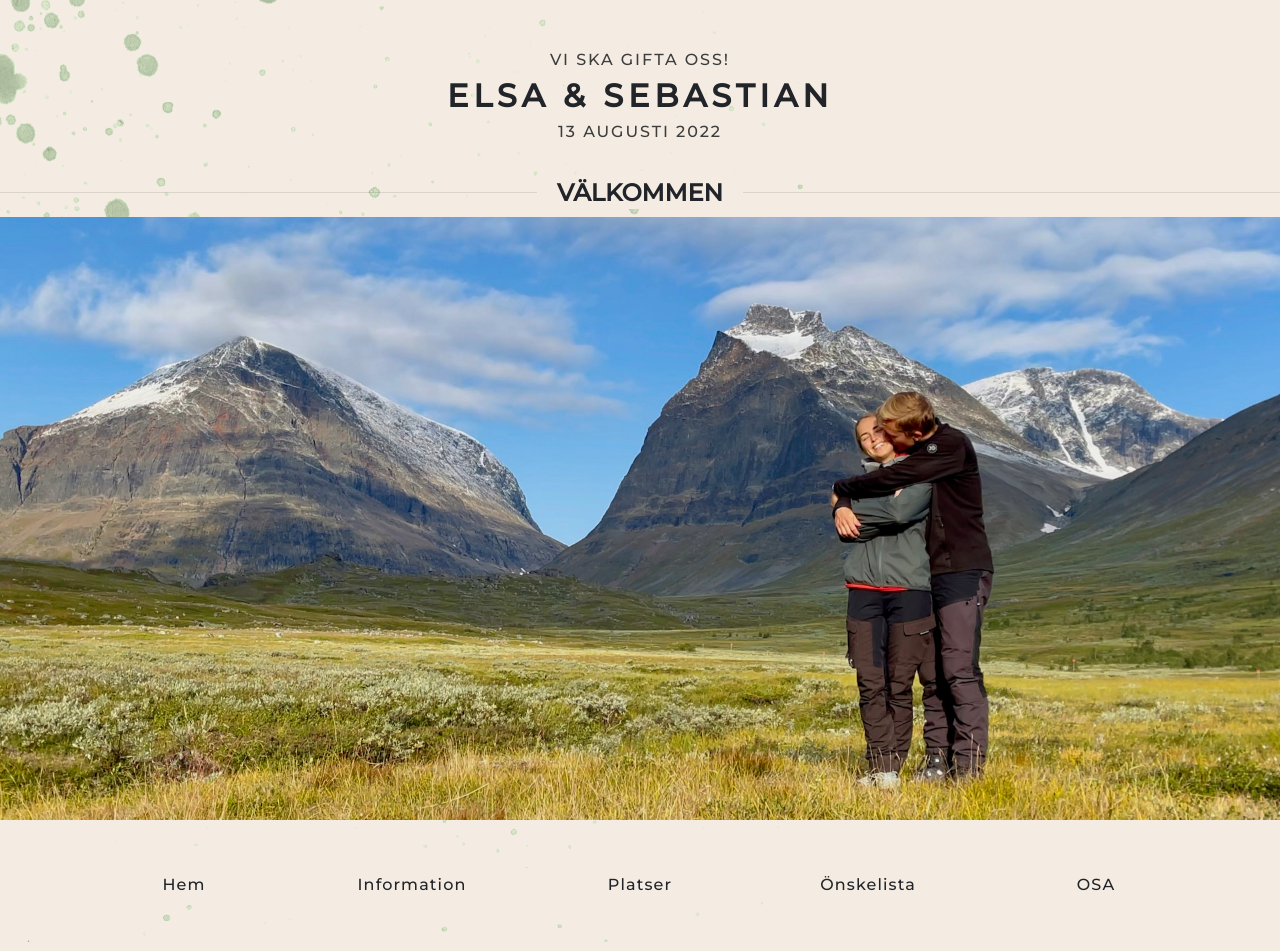
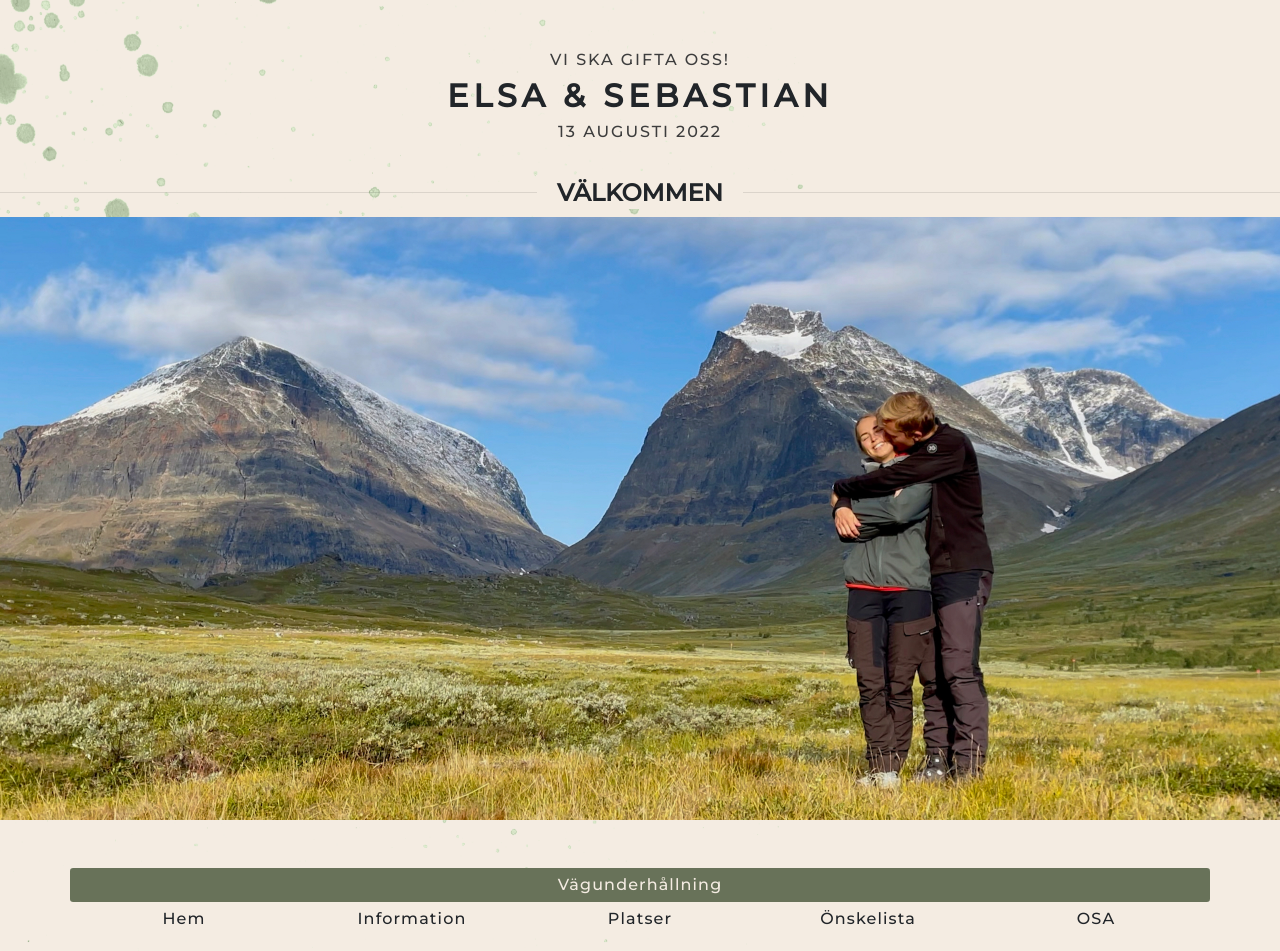
Before and after one commit to anek05/RSVP, a React (Create React App) app: page / in a window 1280 px wide. Shown: the top 951 px of the page. Built offline with nearby package versions, Linux system fonts and the light colour scheme.

Commit message:
added road entertainment button

```diff
--- a/src/App.css
+++ b/src/App.css
@@ -14,6 +14,13 @@
   border-radius: 0%;
 }
 
+.road-btn{
+  background-color: #687259;
+  color: #F4ECE2;
+  font-family: 'Montserrat', sans-serif;
+  font-size: 1rem;
+}
+
 body {
   background-color: #f4ece2;
   background-size: 810px 1080px;
--- a/src/App.js
+++ b/src/App.js
@@ -16,6 +16,12 @@ function App() {
       <Start />
       <div id="hem" className="App container justify-content-center">
         <div id="nav" className="row justify-content-between sticky-top mt-5">
+          <a
+            className="btn road-btn btn-sm "
+            href="https://soundcloud.com/13aug2022/podd"
+          >
+            Vägunderhållning
+          </a>
           <a className="btn nav-btn btn-sm col" href="#hem">
             Hem
           </a>
```
